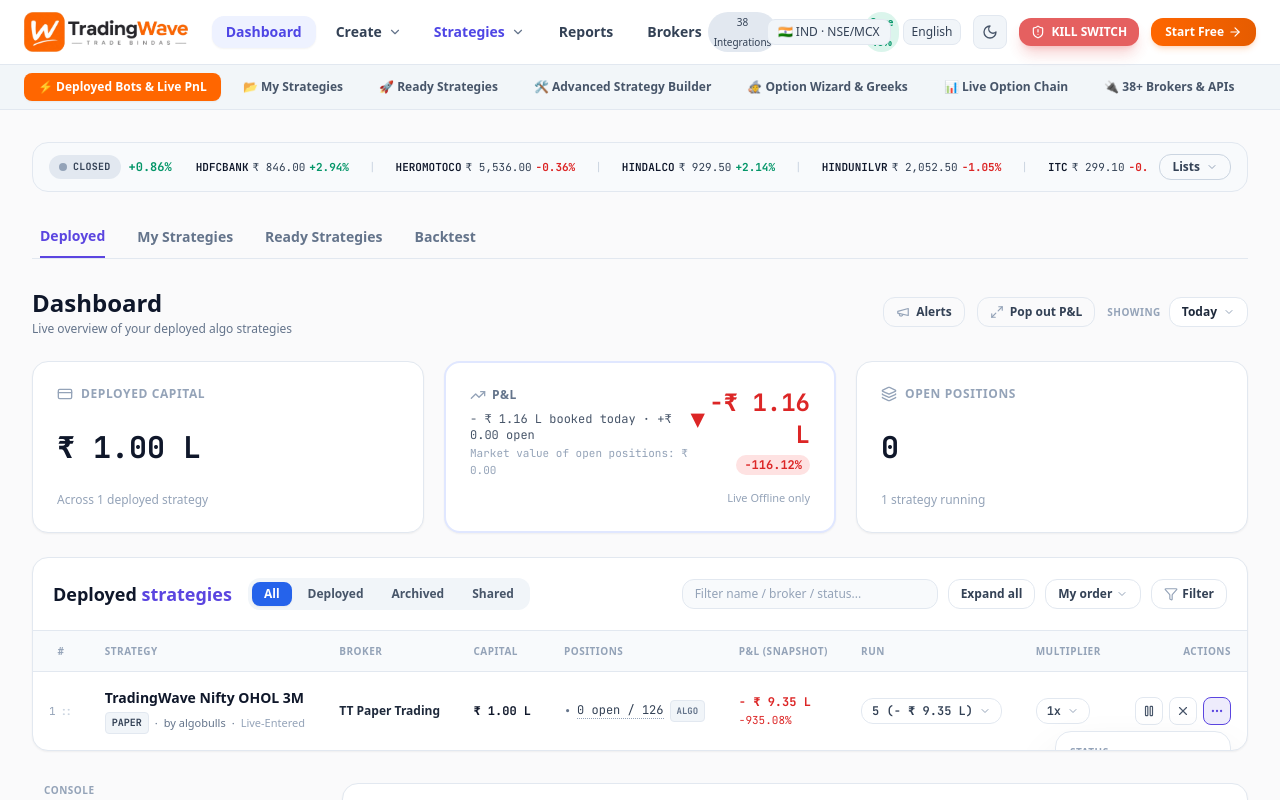
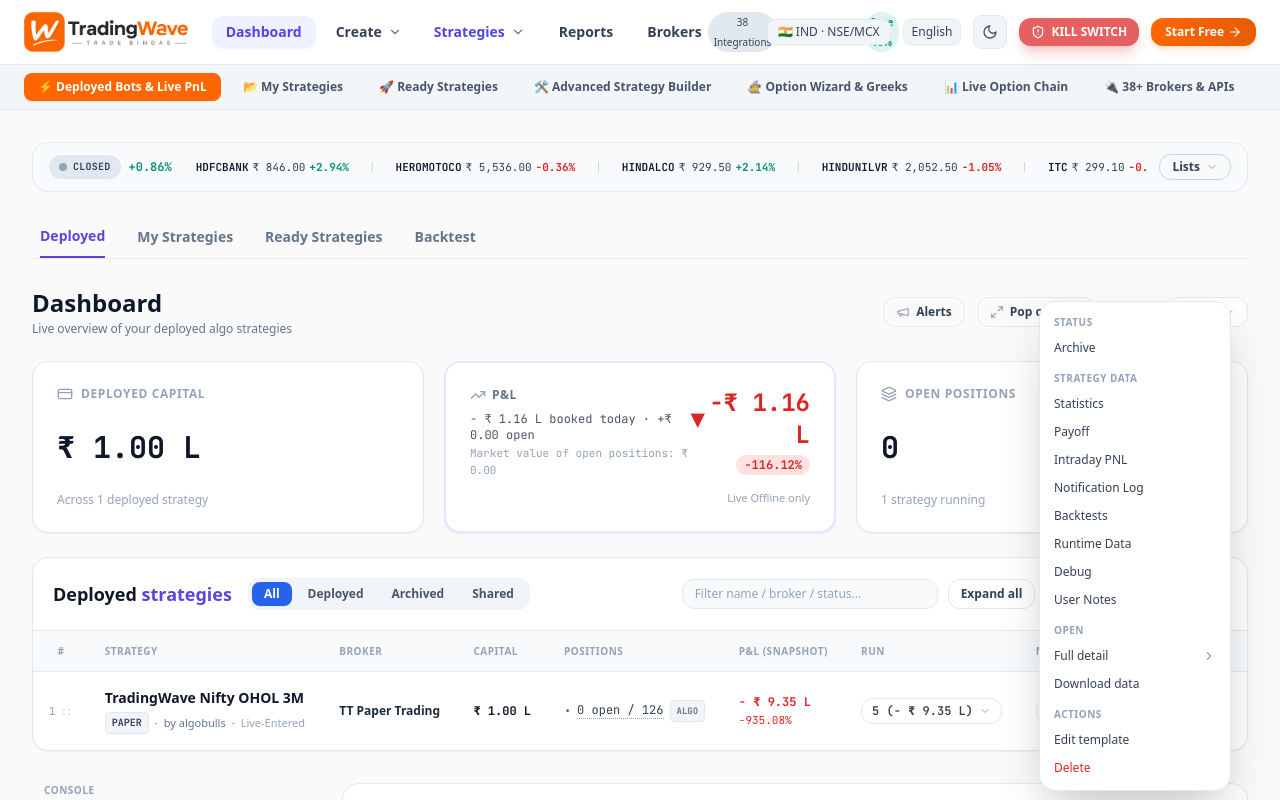
Before and after one commit to dayafoods777/tradingwave, a Next.js app in the folder apps/web/: page / in a window 1280 px wide. Both pictures are taken after a click on the button 1217 px from the left and 710 px from the top of the page. Shown: the top 800 px of the page. Built offline with nearby package versions, Linux system fonts and the light colour scheme.

Commit message:
fix: render 3-dots dropdown menu fixed to viewport to avoid overflow clipping

```diff
--- a/apps/web/src/components/DashboardView.tsx
+++ b/apps/web/src/components/DashboardView.tsx
@@ -117,6 +117,8 @@ export default function DashboardView({
 
   // 3-Dots Menu State
   const [openMenuBotId, setOpenMenuBotId] = useState<string | null>(null);
+  const [menuCoords, setMenuCoords] = useState<{ top: number; right: number } | null>(null);
+  const [menuBot, setMenuBot] = useState<BotDeployment | null>(null);
   const [activeModal, setActiveModal] = useState<{
     type: 'statistics' | 'payoff' | 'intraday_pnl' | 'runtime_data' | 'debug' | 'user_notes' | 'full_detail';
     bot: BotDeployment;
@@ -129,18 +131,51 @@ export default function DashboardView({
     setTimeout(() => setToastMsg(null), 3000);
   };
 
+  const handleOpenMenu = (e: React.MouseEvent, bot: BotDeployment) => {
+    e.stopPropagation();
+    if (openMenuBotId === bot.id) {
+      setOpenMenuBotId(null);
+      setMenuCoords(null);
+      setMenuBot(null);
+    } else {
+      const rect = e.currentTarget.getBoundingClientRect();
+      const menuHeight = 420;
+      let top = rect.bottom + 6;
+      if (top + menuHeight > window.innerHeight) {
+        top = Math.max(10, rect.top - menuHeight);
+      }
+      const right = Math.max(10, window.innerWidth - rect.right);
+      setMenuCoords({ top, right });
+      setOpenMenuBotId(bot.id);
+      setMenuBot(bot);
+    }
+  };
+
   React.useEffect(() => {
     const handleOutsideClick = (e: MouseEvent) => {
       if (!(e.target as HTMLElement).closest('.bot-action-menu')) {
         setOpenMenuBotId(null);
+        setMenuCoords(null);
+        setMenuBot(null);
       }
     };
+    const handleScroll = () => {
+      setOpenMenuBotId(null);
+      setMenuCoords(null);
+      setMenuBot(null);
+    };
     document.addEventListener('click', handleOutsideClick);
-    return () => document.removeEventListener('click', handleOutsideClick);
+    window.addEventListener('scroll', handleScroll, { passive: true });
+    return () => {
+      document.removeEventListener('click', handleOutsideClick);
+      window.removeEventListener('scroll', handleScroll);
+    };
   }, []);
 
   const handleAction = (action: string, bot: BotDeployment) => {
     setOpenMenuBotId(null);
+    setMenuCoords(null);
+    setMenuBot(null);
     if (action === 'Archive') {
       setLocalBots(prev => prev.map(b => (b.id === bot.id ? { ...b, status: 'SQUARED_OFF', statusLabel: 'Archived' } : b)));
       showToast(`Strategy "${bot.name}" archived.`);
@@ -176,6 +211,8 @@ export default function DashboardView({
 
   const handleDeleteBot = (id: string, name: string) => {
     setOpenMenuBotId(null);
+    setMenuCoords(null);
+    setMenuBot(null);
     if (confirm(`Are you sure you want to delete "${name}" deployment from Dashboard?`)) {
       setLocalBots(prev => prev.filter(b => b.id !== id));
       showToast(`Deployment "${name}" deleted.`);
@@ -390,7 +427,7 @@ export default function DashboardView({
       </div>
 
       {/* 5. DEPLOYED STRATEGIES TABLE SECTION */}
-      <div className="bg-white dark:bg-[#131B2E] border border-slate-200 dark:border-slate-800 rounded-2xl shadow-sm overflow-hidden">
+      <div className="bg-white dark:bg-[#131B2E] border border-slate-200 dark:border-slate-800 rounded-2xl shadow-sm">
         {/* Table Controls Header */}
         <div className="p-5 border-b border-slate-200 dark:border-slate-800 flex flex-col lg:flex-row lg:items-center justify-between gap-4">
           {/* Left: Title & Filter Pills */}
@@ -571,14 +608,10 @@ export default function DashboardView({
                         <X className="w-3.5 h-3.5" />
                       </button>
 
-                      {/* 3-Dots More Options Menu */}
-                      <div className="relative bot-action-menu inline-block text-left">
+                      {/* 3-Dots More Options Button */}
                       <button
-                          onClick={e => {
-                            e.stopPropagation();
-                            setOpenMenuBotId(openMenuBotId === bot.id ? null : bot.id);
-                          }}
-                          className={`p-1.5 rounded-lg border transition ${
+                        onClick={e => handleOpenMenu(e, bot)}
+                        className={`p-1.5 rounded-lg border bot-action-menu transition cursor-pointer ${
                           openMenuBotId === bot.id
                             ? 'border-[#5B45E0] bg-[#5B45E0]/10 text-[#5B45E0]'
                             : 'border-slate-200 dark:border-slate-700 hover:bg-slate-100 dark:hover:bg-slate-800 text-slate-600 dark:text-slate-300'
@@ -587,120 +620,6 @@ export default function DashboardView({
                       >
                         <MoreHorizontal className="w-3.5 h-3.5" />
                       </button>
-
-                        {/* Dropdown Menu (Exact match to screenshot) */}
-                        {openMenuBotId === bot.id && (
-                          <div className="absolute right-0 top-full mt-1.5 w-44 bg-white dark:bg-[#1E293B] border border-slate-200 dark:border-slate-700 rounded-2xl shadow-2xl py-2 z-50 text-left animate-in fade-in zoom-in-95 duration-100 text-xs font-sans">
-                            {/* STATUS */}
-                            <div className="px-3.5 py-1 text-[10px] uppercase font-bold tracking-wider text-slate-400">
-                              STATUS
-                            </div>
-                            <button
-                              onClick={() => handleAction('Archive', bot)}
-                              className="w-full text-left px-3.5 py-1.5 text-slate-700 dark:text-slate-200 hover:bg-slate-50 dark:hover:bg-slate-700/60 font-medium transition cursor-pointer"
-                            >
-                              Archive
-                            </button>
-
-                            {/* STRATEGY DATA */}
-                            <div className="px-3.5 pt-2 pb-1 text-[10px] uppercase font-bold tracking-wider text-slate-400">
-                              STRATEGY DATA
-                            </div>
-                            <button
-                              onClick={() => handleAction('Statistics', bot)}
-                              className="w-full text-left px-3.5 py-1.5 text-slate-700 dark:text-slate-200 hover:bg-slate-50 dark:hover:bg-slate-700/60 font-medium transition cursor-pointer"
-                            >
-                              Statistics
-                            </button>
-                            <button
-                              onClick={() => handleAction('Payoff', bot)}
-                              className="w-full text-left px-3.5 py-1.5 text-slate-700 dark:text-slate-200 hover:bg-slate-50 dark:hover:bg-slate-700/60 font-medium transition cursor-pointer"
-                            >
-                              Payoff
-                            </button>
-                            <button
-                              onClick={() => handleAction('Intraday PNL', bot)}
-                              className="w-full text-left px-3.5 py-1.5 text-slate-700 dark:text-slate-200 hover:bg-slate-50 dark:hover:bg-slate-700/60 font-medium transition cursor-pointer"
-                            >
-                              Intraday PNL
-                            </button>
-                            <button
-                              onClick={() => {
-                                setOpenMenuBotId(null);
-                                onOpenLogs(bot.name);
-                              }}
-                              className="w-full text-left px-3.5 py-1.5 text-slate-700 dark:text-slate-200 hover:bg-slate-50 dark:hover:bg-slate-700/60 font-medium transition cursor-pointer"
-                            >
-                              Notification Log
-                            </button>
-                            <button
-                              onClick={() => {
-                                setOpenMenuBotId(null);
-                                onNavigateTab('backtest');
-                              }}
-                              className="w-full text-left px-3.5 py-1.5 text-slate-700 dark:text-slate-200 hover:bg-slate-50 dark:hover:bg-slate-700/60 font-medium transition cursor-pointer"
-                            >
-                              Backtests
-                            </button>
-                            <button
-                              onClick={() => handleAction('Runtime Data', bot)}
-                              className="w-full text-left px-3.5 py-1.5 text-slate-700 dark:text-slate-200 hover:bg-slate-50 dark:hover:bg-slate-700/60 font-medium transition cursor-pointer"
-                            >
-                              Runtime Data
-                            </button>
-                            <button
-                              onClick={() => handleAction('Debug', bot)}
-                              className="w-full text-left px-3.5 py-1.5 text-slate-700 dark:text-slate-200 hover:bg-slate-50 dark:hover:bg-slate-700/60 font-medium transition cursor-pointer"
-                            >
-                              Debug
-                            </button>
-                            <button
-                              onClick={() => handleAction('User Notes', bot)}
-                              className="w-full text-left px-3.5 py-1.5 text-slate-700 dark:text-slate-200 hover:bg-slate-50 dark:hover:bg-slate-700/60 font-medium transition cursor-pointer"
-                            >
-                              User Notes
-                            </button>
-
-                            {/* OPEN */}
-                            <div className="px-3.5 pt-2 pb-1 text-[10px] uppercase font-bold tracking-wider text-slate-400">
-                              OPEN
-                            </div>
-                            <button
-                              onClick={() => handleAction('Full detail', bot)}
-                              className="w-full text-left px-3.5 py-1.5 text-slate-700 dark:text-slate-200 hover:bg-slate-50 dark:hover:bg-slate-700/60 font-medium flex items-center justify-between transition cursor-pointer"
-                            >
-                              <span>Full detail</span>
-                              <ChevronRight className="w-3.5 h-3.5 text-slate-400" />
-                            </button>
-                            <button
-                              onClick={() => handleAction('Download data', bot)}
-                              className="w-full text-left px-3.5 py-1.5 text-slate-700 dark:text-slate-200 hover:bg-slate-50 dark:hover:bg-slate-700/60 font-medium transition cursor-pointer"
-                            >
-                              Download data
-                            </button>
-
-                            {/* ACTIONS */}
-                            <div className="px-3.5 pt-2 pb-1 text-[10px] uppercase font-bold tracking-wider text-slate-400">
-                              ACTIONS
-                            </div>
-                            <button
-                              onClick={() => {
-                                setOpenMenuBotId(null);
-                                onNavigateTab('builder');
-                              }}
-                              className="w-full text-left px-3.5 py-1.5 text-slate-700 dark:text-slate-200 hover:bg-slate-50 dark:hover:bg-slate-700/60 font-medium transition cursor-pointer"
-                            >
-                              Edit template
-                            </button>
-                            <button
-                              onClick={() => handleDeleteBot(bot.id, bot.name)}
-                              className="w-full text-left px-3.5 py-1.5 text-red-600 dark:text-red-400 hover:bg-red-50 dark:hover:bg-red-950/20 font-medium transition cursor-pointer"
-                            >
-                              Delete
-                            </button>
-                          </div>
-                        )}
-                      </div>
                     </div>
                   </td>
                 </tr>
@@ -894,7 +813,135 @@ export default function DashboardView({
         </div>
       )}
 
-      {/* 8. INTERACTIVE MODALS FOR 3-DOTS ACTIONS */}
+      {/* 8. TRADETRON 3-DOTS POPUP MENU (Rendered fixed to avoid any overflow clipping) */}
+      {openMenuBotId && menuCoords && menuBot && (
+        <div
+          style={{
+            position: 'fixed',
+            top: `${menuCoords.top}px`,
+            right: `${menuCoords.right}px`,
+            zIndex: 99999
+          }}
+          className="bot-action-menu w-48 bg-white dark:bg-[#1E293B] border border-slate-200 dark:border-slate-700 rounded-2xl shadow-2xl py-2 text-left animate-in fade-in zoom-in-95 duration-100 text-xs font-sans"
+          onClick={e => e.stopPropagation()}
+        >
+          {/* STATUS */}
+          <div className="px-3.5 py-1 text-[10px] uppercase font-bold tracking-wider text-slate-400">
+            STATUS
+          </div>
+          <button
+            onClick={() => handleAction('Archive', menuBot)}
+            className="w-full text-left px-3.5 py-1.5 text-slate-700 dark:text-slate-200 hover:bg-slate-50 dark:hover:bg-slate-700/60 font-medium transition cursor-pointer"
+          >
+            Archive
+          </button>
+
+          {/* STRATEGY DATA */}
+          <div className="px-3.5 pt-2 pb-1 text-[10px] uppercase font-bold tracking-wider text-slate-400">
+            STRATEGY DATA
+          </div>
+          <button
+            onClick={() => handleAction('Statistics', menuBot)}
+            className="w-full text-left px-3.5 py-1.5 text-slate-700 dark:text-slate-200 hover:bg-slate-50 dark:hover:bg-slate-700/60 font-medium transition cursor-pointer"
+          >
+            Statistics
+          </button>
+          <button
+            onClick={() => handleAction('Payoff', menuBot)}
+            className="w-full text-left px-3.5 py-1.5 text-slate-700 dark:text-slate-200 hover:bg-slate-50 dark:hover:bg-slate-700/60 font-medium transition cursor-pointer"
+          >
+            Payoff
+          </button>
+          <button
+            onClick={() => handleAction('Intraday PNL', menuBot)}
+            className="w-full text-left px-3.5 py-1.5 text-slate-700 dark:text-slate-200 hover:bg-slate-50 dark:hover:bg-slate-700/60 font-medium transition cursor-pointer"
+          >
+            Intraday PNL
+          </button>
+          <button
+            onClick={() => {
+              setOpenMenuBotId(null);
+              setMenuCoords(null);
+              setMenuBot(null);
+              onOpenLogs(menuBot.name);
+            }}
+            className="w-full text-left px-3.5 py-1.5 text-slate-700 dark:text-slate-200 hover:bg-slate-50 dark:hover:bg-slate-700/60 font-medium transition cursor-pointer"
+          >
+            Notification Log
+          </button>
+          <button
+            onClick={() => {
+              setOpenMenuBotId(null);
+              setMenuCoords(null);
+              setMenuBot(null);
+              onNavigateTab('backtest');
+            }}
+            className="w-full text-left px-3.5 py-1.5 text-slate-700 dark:text-slate-200 hover:bg-slate-50 dark:hover:bg-slate-700/60 font-medium transition cursor-pointer"
+          >
+            Backtests
+          </button>
+          <button
+            onClick={() => handleAction('Runtime Data', menuBot)}
+            className="w-full text-left px-3.5 py-1.5 text-slate-700 dark:text-slate-200 hover:bg-slate-50 dark:hover:bg-slate-700/60 font-medium transition cursor-pointer"
+          >
+            Runtime Data
+          </button>
+          <button
+            onClick={() => handleAction('Debug', menuBot)}
+            className="w-full text-left px-3.5 py-1.5 text-slate-700 dark:text-slate-200 hover:bg-slate-50 dark:hover:bg-slate-700/60 font-medium transition cursor-pointer"
+          >
+            Debug
+          </button>
+          <button
+            onClick={() => handleAction('User Notes', menuBot)}
+            className="w-full text-left px-3.5 py-1.5 text-slate-700 dark:text-slate-200 hover:bg-slate-50 dark:hover:bg-slate-700/60 font-medium transition cursor-pointer"
+          >
+            User Notes
+          </button>
+
+          {/* OPEN */}
+          <div className="px-3.5 pt-2 pb-1 text-[10px] uppercase font-bold tracking-wider text-slate-400">
+            OPEN
+          </div>
+          <button
+            onClick={() => handleAction('Full detail', menuBot)}
+            className="w-full text-left px-3.5 py-1.5 text-slate-700 dark:text-slate-200 hover:bg-slate-50 dark:hover:bg-slate-700/60 font-medium flex items-center justify-between transition cursor-pointer"
+          >
+            <span>Full detail</span>
+            <ChevronRight className="w-3.5 h-3.5 text-slate-400" />
+          </button>
+          <button
+            onClick={() => handleAction('Download data', menuBot)}
+            className="w-full text-left px-3.5 py-1.5 text-slate-700 dark:text-slate-200 hover:bg-slate-50 dark:hover:bg-slate-700/60 font-medium transition cursor-pointer"
+          >
+            Download data
+          </button>
+
+          {/* ACTIONS */}
+          <div className="px-3.5 pt-2 pb-1 text-[10px] uppercase font-bold tracking-wider text-slate-400">
+            ACTIONS
+          </div>
+          <button
+            onClick={() => {
+              setOpenMenuBotId(null);
+              setMenuCoords(null);
+              setMenuBot(null);
+              onNavigateTab('builder');
+            }}
+            className="w-full text-left px-3.5 py-1.5 text-slate-700 dark:text-slate-200 hover:bg-slate-50 dark:hover:bg-slate-700/60 font-medium transition cursor-pointer"
+          >
+            Edit template
+          </button>
+          <button
+            onClick={() => handleDeleteBot(menuBot.id, menuBot.name)}
+            className="w-full text-left px-3.5 py-1.5 text-red-600 dark:text-red-400 hover:bg-red-50 dark:hover:bg-red-950/20 font-medium transition cursor-pointer"
+          >
+            Delete
+          </button>
+        </div>
+      )}
+
+      {/* 9. INTERACTIVE MODALS FOR 3-DOTS ACTIONS */}
       {activeModal && (
         <div className="fixed inset-0 z-50 flex items-center justify-center p-4 bg-black/60 backdrop-blur-sm animate-in fade-in duration-150">
           <div
```
Lines whose indentation alone changed are shown as unchanged.
